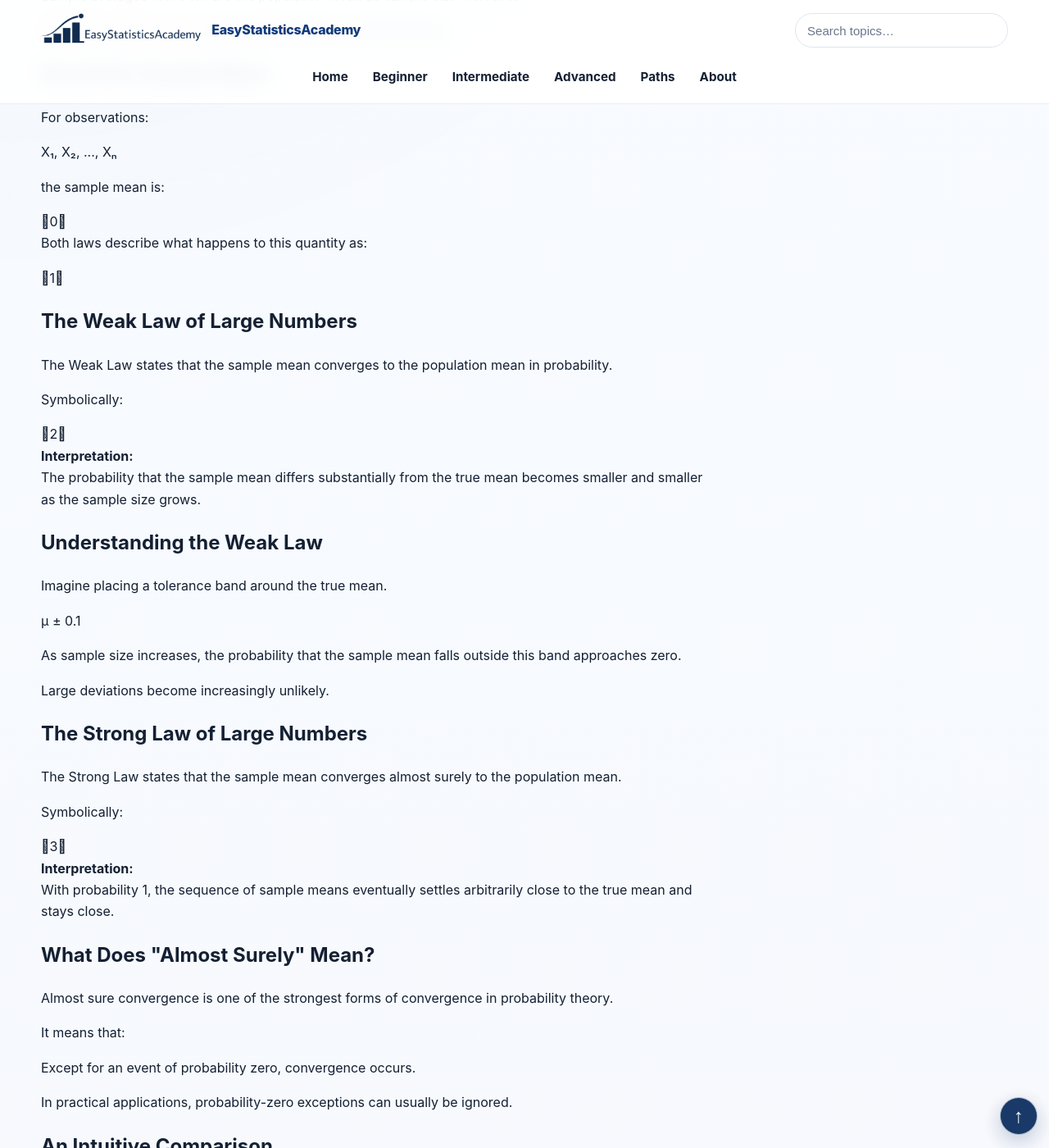
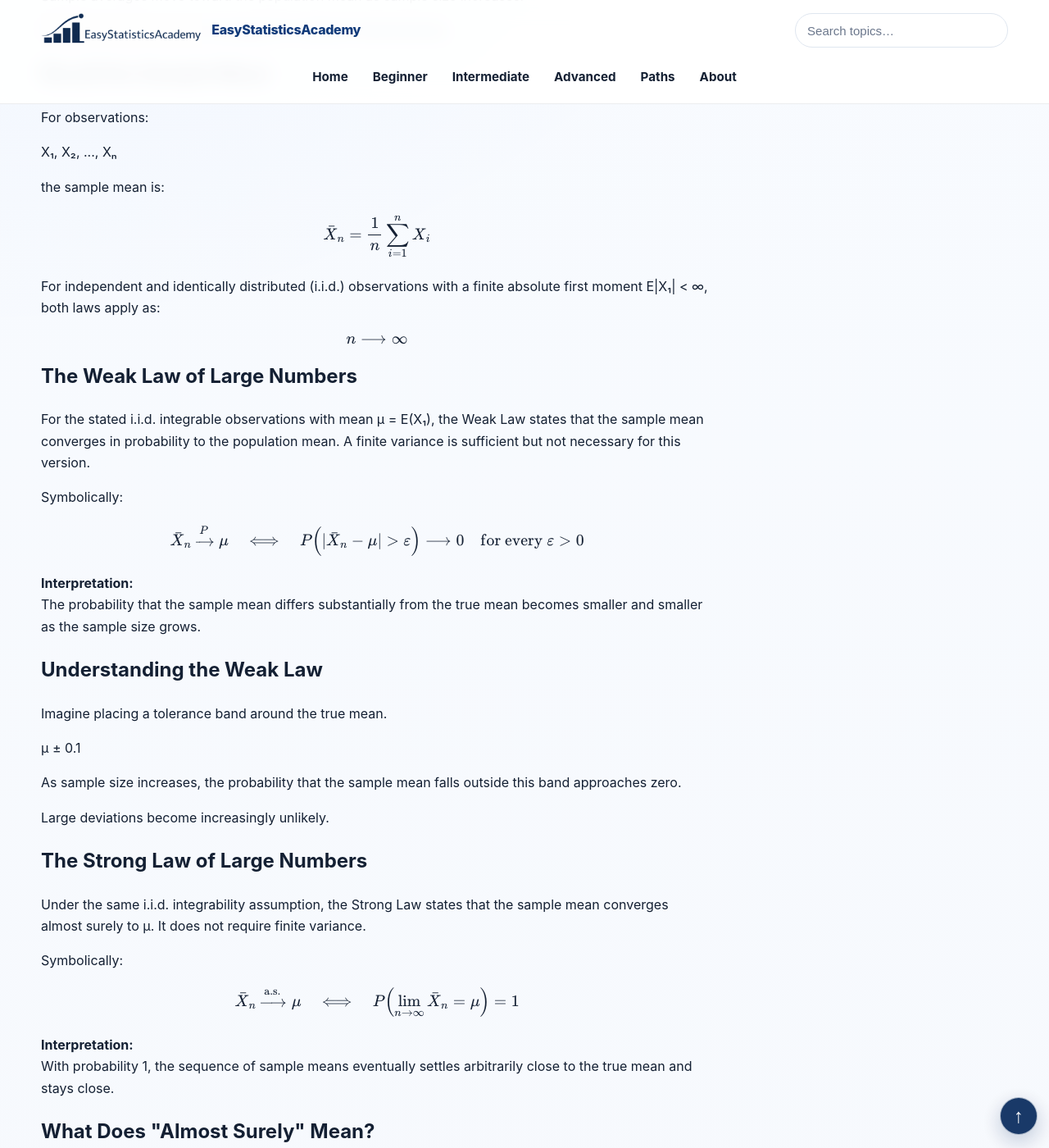
Before and after one commit to ammar-homaida-statistics/easystatisticsacademy, a Jekyll site: the page built from probability/lln-clt/weak-vs-strong-lln/index.md, in a window 1280 px wide and 1400 px high, scrolled down 726 px. Shown: the whole window at 82% size. Built offline with Jekyll 4.4.1, drawn with Linux system fonts in a browser that asks for light colours; some of the changed text lies outside the part shown.

Commit message:
Restore 5 verified math expressions and assumptions in weak-vs-strong-lln

```diff
--- a/probability/lln-clt/weak-vs-strong-lln/index.md
+++ b/probability/lln-clt/weak-vs-strong-lln/index.md
@@ -105,25 +105,39 @@ sidebar: false
       the sample mean is:
     </p>
 
-    0
+    \[
+\bar X_n=\frac{1}{n}\sum_{i=1}^{n}X_i
+\]
 
     <p>
-      Both laws describe what happens to this quantity as:
+      For independent and identically distributed (i.i.d.) observations
+      with a finite absolute first moment E|X₁| &lt; ∞,
+      both laws apply as:
     </p>
 
-    1
+    \[
+n\longrightarrow\infty
+\]
 
     <h2>The Weak Law of Large Numbers</h2>
 
     <p>
-      The Weak Law states that the sample mean converges to the population mean in probability.
+      For the stated i.i.d. integrable observations with mean μ = E(X₁),
+      the Weak Law states that the sample mean converges in probability
+      to the population mean. A finite variance is sufficient but not
+      necessary for this version.
     </p>
 
     <p>
       Symbolically:
     </p>
 
-    2
+    \[
+\bar X_n\xrightarrow{P}\mu
+\quad\Longleftrightarrow\quad
+P\!\left(\lvert\bar X_n-\mu\rvert>\varepsilon\right)\longrightarrow0
+\quad\text{for every }\varepsilon>0
+\]
 
     <div class="concept-box">
 
@@ -160,14 +174,20 @@ sidebar: false
     <h2>The Strong Law of Large Numbers</h2>
 
     <p>
-      The Strong Law states that the sample mean converges almost surely to the population mean.
+      Under the same i.i.d. integrability assumption, the Strong Law
+      states that the sample mean converges almost surely to μ.
+      It does not require finite variance.
     </p>
 
     <p>
       Symbolically:
     </p>
 
-    3
+    \[
+\bar X_n\xrightarrow{\mathrm{a.s.}}\mu
+\quad\Longleftrightarrow\quad
+P\!\left(\lim_{n\to\infty}\bar X_n=\mu\right)=1
+\]
 
     <div class="concept-box">
 
@@ -199,8 +219,10 @@ sidebar: false
     </div>
 
     <p>
-      In practical applications,
-      probability-zero exceptions can usually be ignored.
+      Almost sure convergence is a mathematical statement about entire
+      infinite sample paths, not a guarantee that every finite sample mean
+      is close to μ. A probability-zero exceptional event is still
+      logically possible.
     </p>
 
     <h2>An Intuitive Comparison</h2>
@@ -248,7 +270,9 @@ sidebar: false
     <h2>A Coin Toss Example</h2>
 
     <p>
-      Suppose we repeatedly toss a fair coin.
+      Suppose we repeatedly toss a fair coin independently, coding each
+      head as 1 and each tail as 0. These are i.i.d. Bernoulli trials with
+      mean 0.5, so their sample mean is also the proportion of heads.
     </p>
 
     <p>
@@ -271,7 +295,11 @@ sidebar: false
       Then:
     </p>
 
-    4
+    \[
+X_i\overset{\mathrm{iid}}{\sim}\mathrm{Bernoulli}\!\left(\tfrac12\right),
+\qquad \bar X_n=\frac1n\sum_{i=1}^n X_i
+\xrightarrow{\mathrm{a.s.}}\frac12
+\]
 
     <p>
       The sequence of sample proportions of heads illustrates both laws.
@@ -314,8 +342,9 @@ sidebar: false
     <h2>Do Practitioners Need Both?</h2>
 
     <p>
-      In many applied settings,
-      the distinction has little practical impact.
+      In many introductory applications, both versions motivate
+      consistency of sample averages. The mode of convergence and the
+      theorem's assumptions still matter when making a rigorous claim.
     </p>
 
     <p>
```
